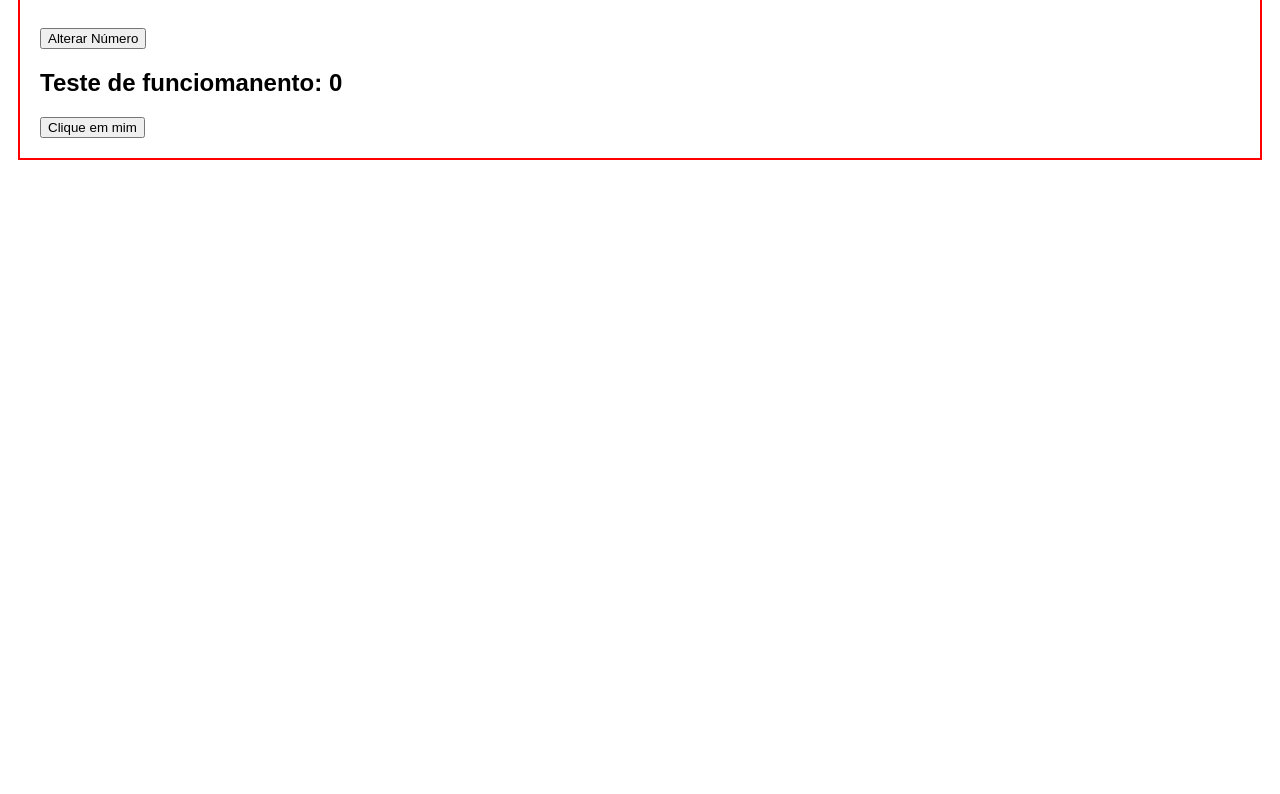
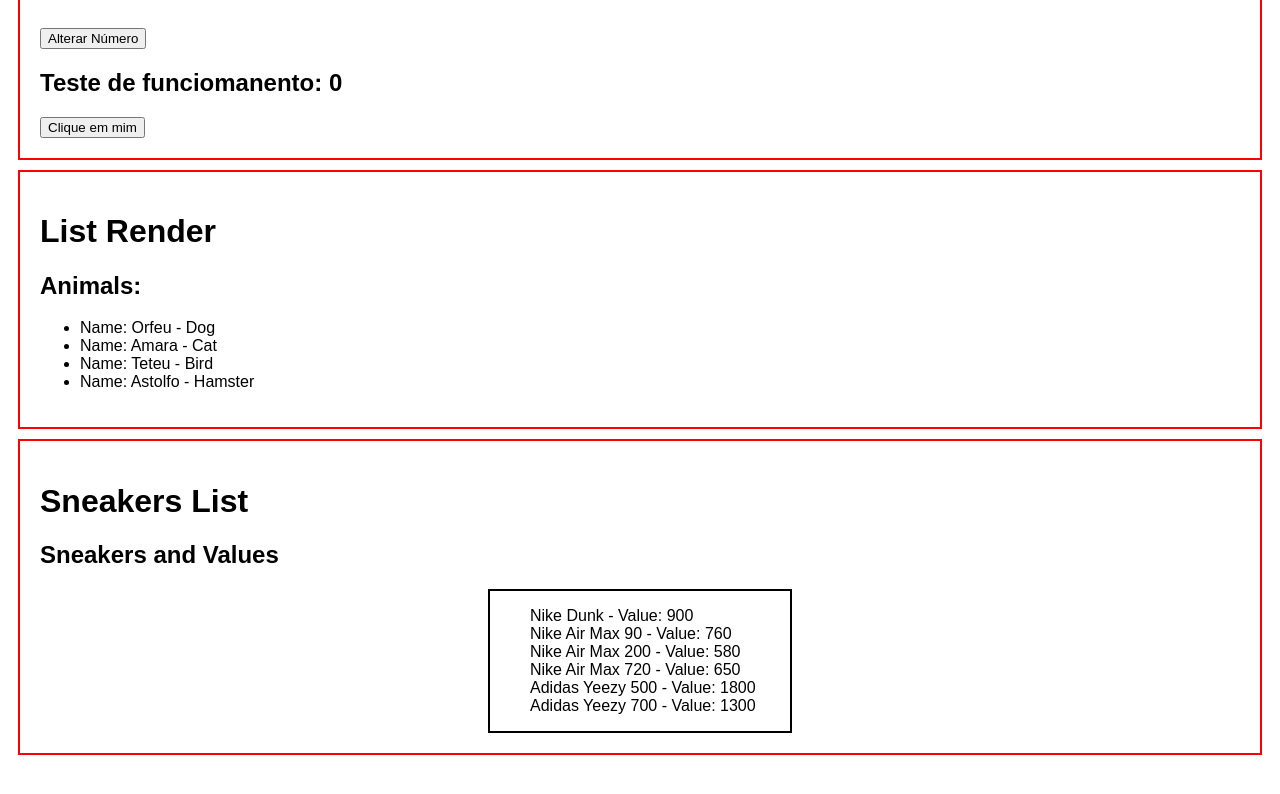
Before and after one commit to Loumartins/Estudos-Angular, an Angular app: page / in a window 1280 px wide. Shown: the part 1369-2163 px from the top of the page. Before the commit the page ends 2037 px from the top, so only its background shows below. Built offline with nearby package versions, Linux system fonts and the light colour scheme.

Commit message:
Estudos sobre renderização de listas

```diff
--- a/src/app/app.component.html
+++ b/src/app/app.component.html
@@ -5,3 +5,5 @@
 <app-if-render></app-if-render>
 <app-events></app-events>
 <app-emitter></app-emitter>
+<app-list-render></app-list-render>
+<app-list-sneakers></app-list-sneakers>
--- a/src/app/app.module.ts
+++ b/src/app/app.module.ts
@@ -12,6 +12,8 @@ import { EventsComponent } from './components/events/events.component';
 import { EmitterComponent } from './components/emitter/emitter.component';
 import { ChangeNumberComponent } from './components/change-number/change-number.component';
 import { ChangeNumber100Component } from './components/change-number100/change-number100.component';
+import { ListRenderComponent } from './components/list-render/list-render.component';
+import { ListSneakersComponent } from './components/list-sneakers/list-sneakers.component';
 
 @NgModule({
   declarations: [
@@ -24,7 +26,9 @@ import { ChangeNumber100Component } from './components/change-number100/change-n
     EventsComponent,
     EmitterComponent,
     ChangeNumberComponent,
-    ChangeNumber100Component
+    ChangeNumber100Component,
+    ListRenderComponent,
+    ListSneakersComponent
   ],
   imports: [
     BrowserModule,
--- /dev/null
+++ b/src/app/components/list-render/list-render.component.html
@@ -0,0 +1,9 @@
+<div class="geral">
+  <h1>List Render</h1>
+  <h2>Animals:</h2>
+  <ul>
+    <li *ngFor="let animal of animals">
+      Name: {{animal.name}} - {{animal.type}}</li>
+
+  </ul>
+</div>
--- /dev/null
+++ b/src/app/components/list-render/list-render.component.ts
@@ -0,0 +1,15 @@
+import { Component } from '@angular/core';
+
+@Component({
+  selector: 'app-list-render',
+  templateUrl: './list-render.component.html',
+  styleUrls: ['./list-render.component.css'],
+})
+export class ListRenderComponent {
+  animals = [
+    { name: 'Orfeu', type: 'Dog' },
+    { name: 'Amara', type: 'Cat' },
+    { name: 'Teteu', type: 'Bird' },
+    { name: 'Astolfo', type: 'Hamster' },
+  ];
+}
--- /dev/null
+++ b/src/app/components/list-sneakers/list-sneakers.component.css
@@ -0,0 +1,8 @@
+.snk-list {
+  border: 2px solid black;
+  margin: 0 auto;
+  width: 300px;
+}
+.snk-list ul {
+  list-style: none;
+}
--- /dev/null
+++ b/src/app/components/list-sneakers/list-sneakers.component.html
@@ -0,0 +1,10 @@
+<div class="geral">
+  <h1>Sneakers List</h1>
+  <h2>Sneakers and Values</h2>
+  <div class="snk-list">
+    <ul>
+      <li *ngFor="let sneaker of sneakers">{{sneaker.snk}} - Value: {{sneaker.value}}</li>
+    </ul>
+  </div>
+
+</div>
--- /dev/null
+++ b/src/app/components/list-sneakers/list-sneakers.component.ts
@@ -0,0 +1,17 @@
+import { Component } from '@angular/core';
+
+@Component({
+  selector: 'app-list-sneakers',
+  templateUrl: './list-sneakers.component.html',
+  styleUrls: ['./list-sneakers.component.css'],
+})
+export class ListSneakersComponent {
+  sneakers = [
+    { snk: 'Nike Dunk', value: 900 },
+    { snk: 'Nike Air Max 90', value: 760 },
+    { snk: 'Nike Air Max 200', value: 580 },
+    { snk: 'Nike Air Max 720', value: 650 },
+    { snk: 'Adidas Yeezy 500', value: 1800 },
+    { snk: 'Adidas Yeezy 700', value: 1300 },
+  ];
+}
```
Also changed, not shown: src/app/components/list-render/list-render.component.css (added), 2 other files (tests, documents, lock files or other folders).
